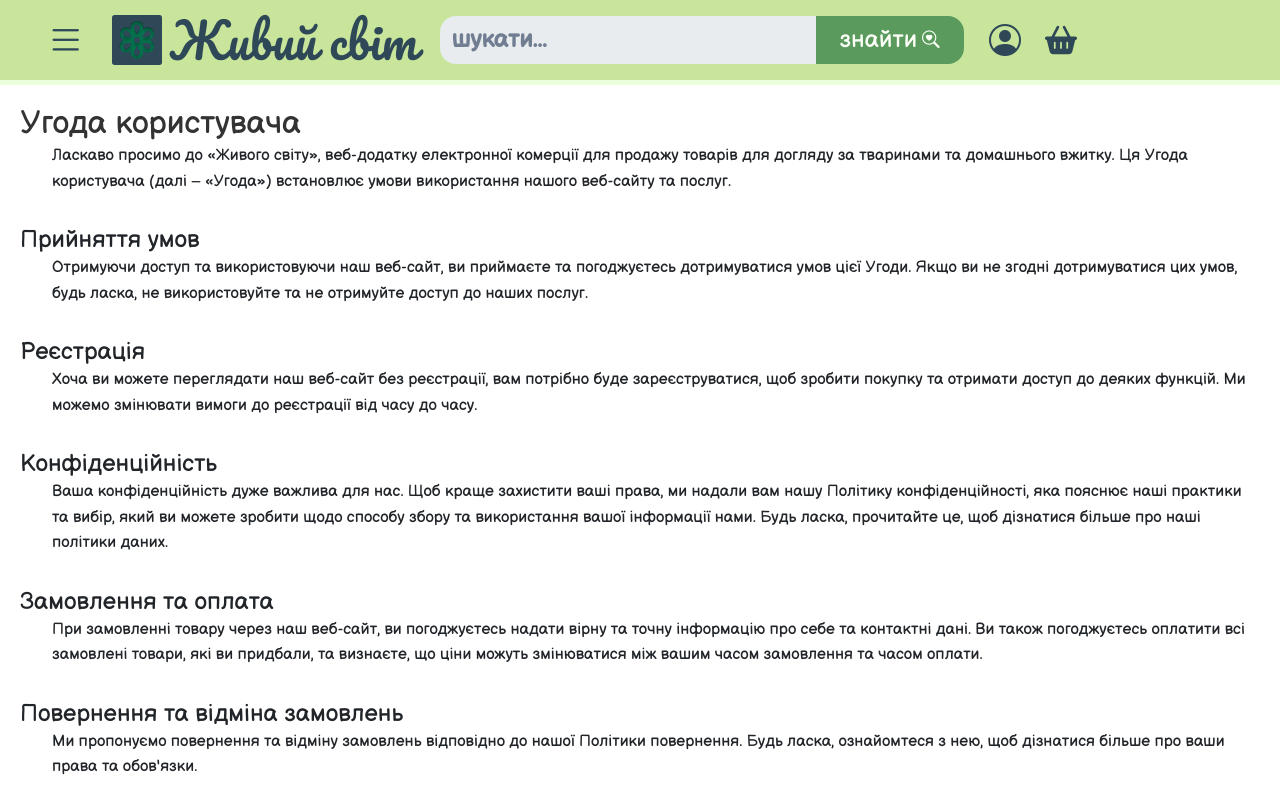
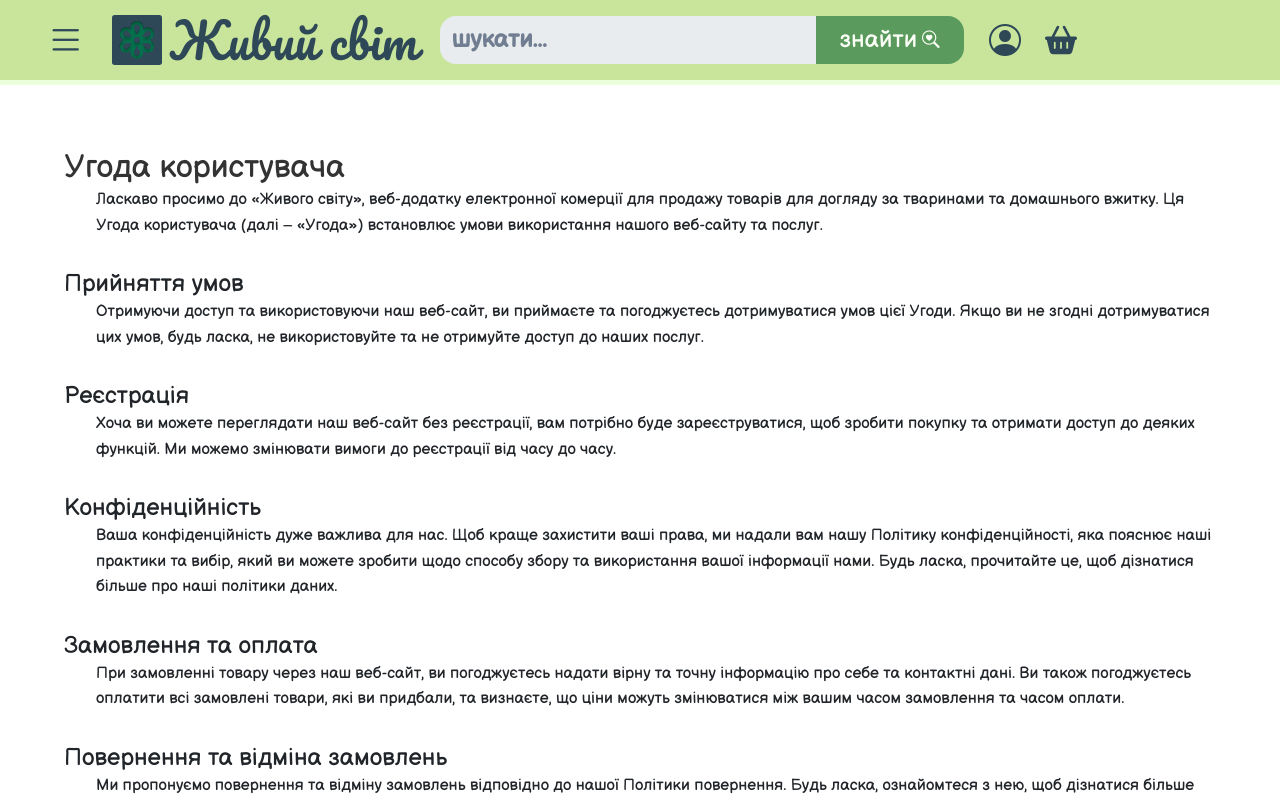
Before and after one commit to bbchk/live, a Next.js app in the folder front/: page /terms-of-usage in a window 1280 px wide. Shown: the top 800 px of the page. Built offline with nearby package versions, Linux system fonts and the light colour scheme; no server answers.

Commit message:
fixup! TermsOfUsage page

```diff
--- a/front/comps/layout/header/comps/offcanvas/main_offcanvas_body.js
+++ b/front/comps/layout/header/comps/offcanvas/main_offcanvas_body.js
@@ -52,7 +52,7 @@ const MainOffcanvasBody = () => {
         <h5>Інформація про магазин</h5>
         <NavLink text={"Про нас"} href={"/info"} />
         <NavLink text={"Політика приватності"} href={"/privacy-policy"} />
-        <NavLink text={"Умови використання сайту"} href={"/info"} />
+        <NavLink text={"Умови використання сайту"} href={"/terms-of-usage"} />
       </ul>
       {session && (
         <ul className="navbar-nav justify-content-end flex-grow-1">
--- a/front/features/info/terms_of_usage.module.scss
+++ b/front/features/info/terms_of_usage.module.scss
@@ -2,7 +2,7 @@
 
 .terms_of_usage {
   line-height: 1.6;
-  padding: 20px;
+  padding: 4rem;
 
   h1 {
     color: #333;
@@ -26,6 +26,7 @@
       font-weight: bold;
     }
     dd {
+      //   width: 100ch;
       margin-left: 1rem;
       margin-bottom: 1rem;
     }
--- a/front/pages/terms-of-usage.js
+++ b/front/pages/terms-of-usage.js
@@ -11,7 +11,7 @@ const UsageTerms = () => {
           content="Живий Світ - Угода користувача і умови використання сайту магазину"
         />
       </Head>
-      <TermsOfUsage></TermsOfUsage>
+      <TermsOfUsage />
     </>
   );
 };
```
